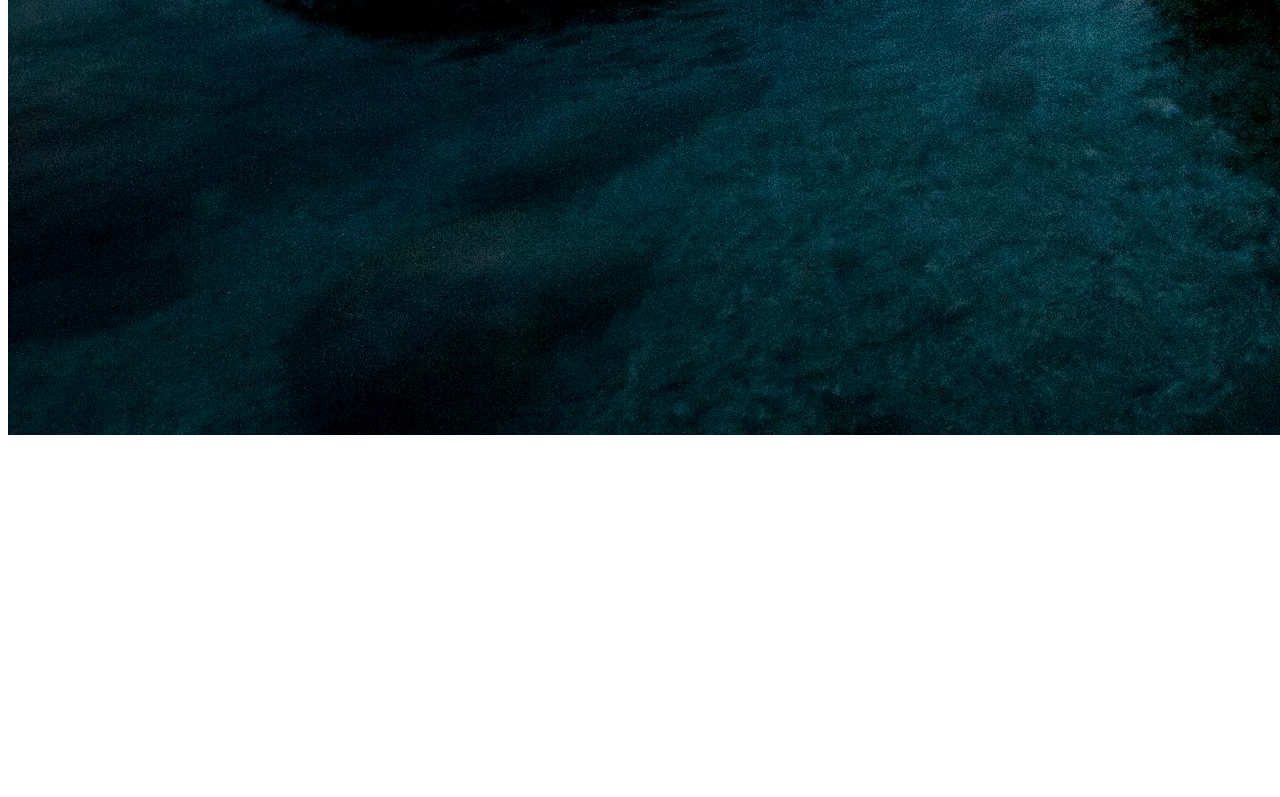
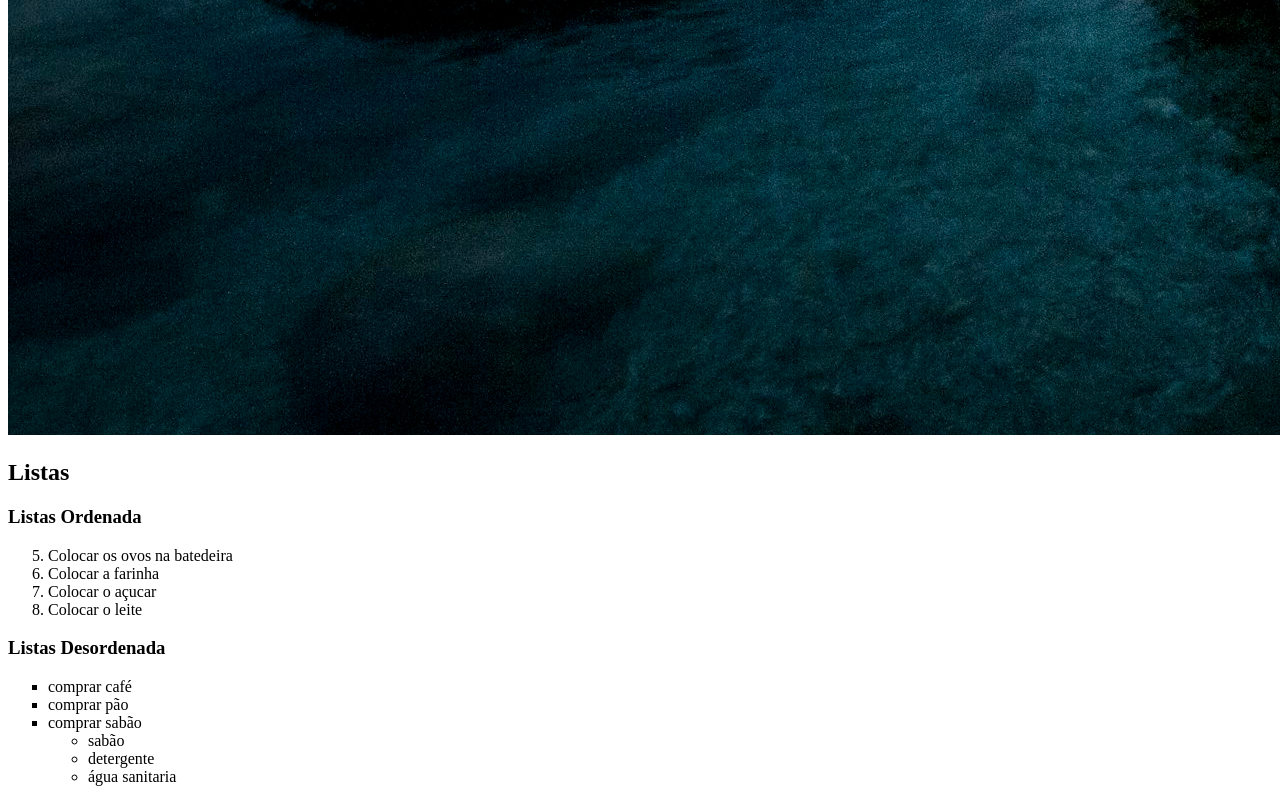
Before and after one commit to HeitFernandes/projeto_frontend, a plain HTML site: page tags-html/index.html in a window 1280 px wide. Shown: the part 2000-2797 px from the top of the page. Before the commit the page ends 2447 px from the top, so only its background shows below. Drawn offline with Linux system fonts and the light colour scheme.

Commit message:
feat: Adiciona a estrutura de link ao projeto

```diff
--- a/tags-html/index.html
+++ b/tags-html/index.html
@@ -1,11 +1,11 @@
 <!DOCTYPE html>
 <html lang="pt-br">
 <head>
-    <meta charset="UTF-8">
+    <meta charset="UTF-8"> <!--Para o navegador identificar o tipo de texto, previne o risco de digitacao de ç entre outros-->
     <meta name="viewport" content="width=device-width, initial-scale=1.0">
     <title>Tags HTML</title>
 </head>
-<!-- <body> -->
+<body>
 
     <!-- Os h1, h2 entre outros são usados para determinar os títulos e dar prioridade através da hierarquia deles -->
     <h1>Titulo nível 1</h1>
@@ -57,5 +57,58 @@
 
         <img src="./img/paisagemFull.jpeg" alt="Bosque com árvores verdes e folhas secas ao chão.">
 
+
+        <!--
+
+                                    Criando listas
+        == <ol> lista ordenada
+        == <ul> lista desordenada
+        == logo apos o uso repare que tem o type, que seria o estilo dela, em a, A, I entre outros. E veja tambem o start == Fala de que numero a lista deve começar
+        -->
+
+        <h2>Listas</h2>
+
+        <h3>Listas Ordenada</h3>
+        <ol type="1" start="5">
+            <li>Colocar os ovos na batedeira</li>
+            <li>Colocar a farinha</li>
+            <li>Colocar o açucar</li>
+            <li>Colocar o leite</li>
+        </ol>
+
+
+        <h3>Listas Desordenada</h3>
+        <ul type="square">
+            <li>comprar café</li>
+            <li>comprar pão</li>
+            <li>comprar sabão</li>
+            <ul>
+                <li>sabão</li>
+                <li>detergente</li>
+                <li>água sanitaria</li>
+            </ul>
+        </ul>
+
+
+
+<!--
+                        <hr> para colocar linha de separacao
+-->
+
+    <hr>
+
+    <!--
+            Colocando textos com links embutidos, repare na estrutura que faz o link, <a href="linkDigitado", o target "_blank" é para abrir uma outra guia sem fechar a principal, o que seria a do link.
+
+            Podemos usar uma estrutura nova que é os rel="", ele mostra para o navegador que é uma estrutura externa, mostra a relacao com o site. Repare nisso.
+
+    -->
+
+
+    <a href="https://github.com/HeitFernandes/projeto_frontend" target="_blank" rel="external">Clique aqui para ver o projeto frontEnd</a>
+
+
+
+
 </body>
 </html>
```
